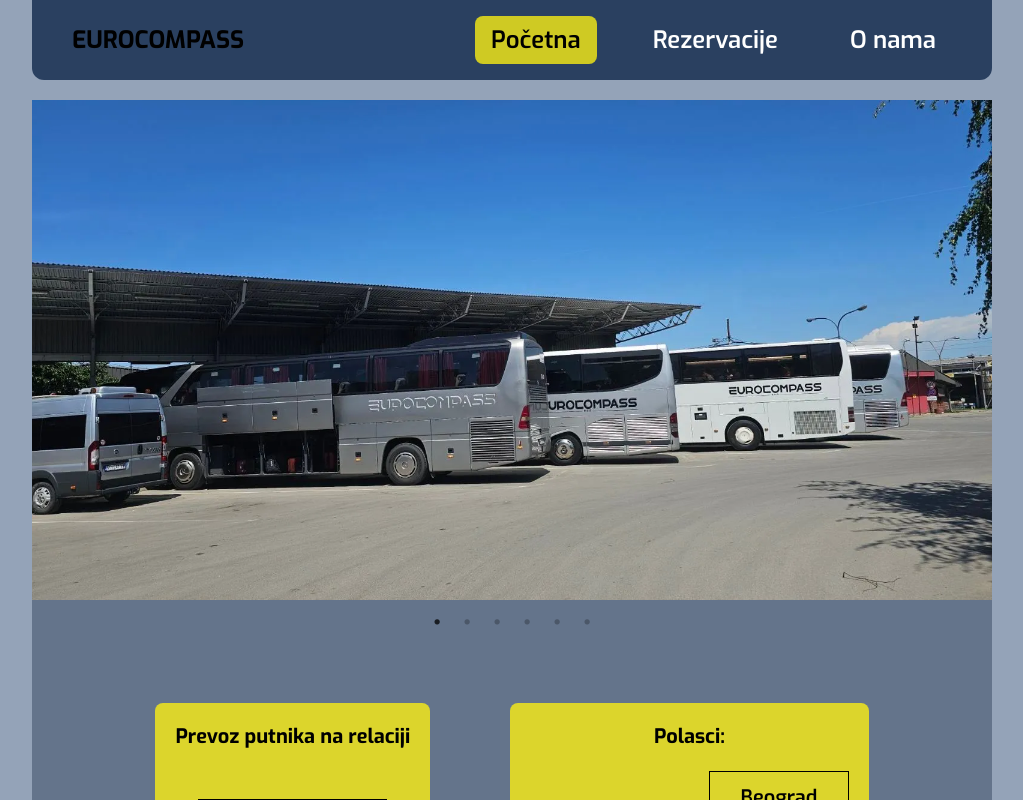
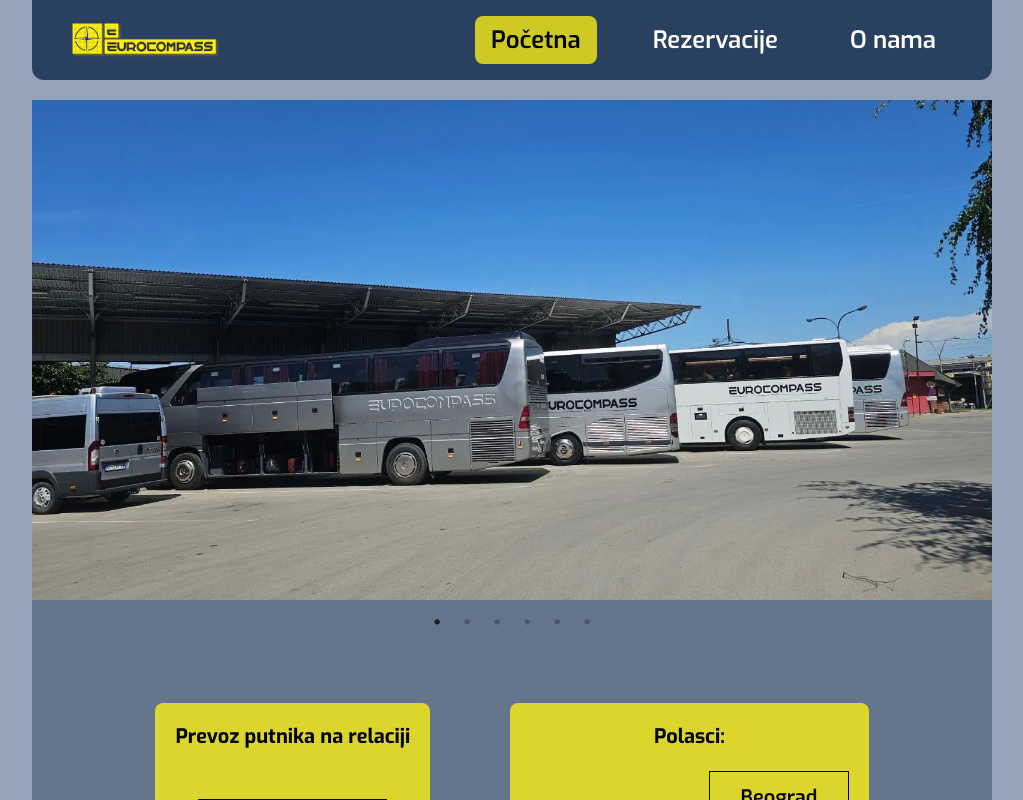
Before and after one commit to minzhoudu/eurocompass-simple, a React (Vite) app: page / in a window 1280 px wide. Shown: the top 800 px of the page, without its empty margins (128-1151 px from the left). Built offline with nearby package versions, Linux system fonts and the light colour scheme.

Commit message:
added logo and favicon

```diff
--- a/index.html
+++ b/index.html
@@ -2,7 +2,7 @@
 <html lang="en">
   <head>
     <meta charset="UTF-8" />
-    <link rel="icon" type="image/svg+xml" href="/vite.svg" />
+    <link rel="icon" type="image/png" href="/images/eurocompass-icon.png" />
     <link rel="preconnect" href="https://fonts.googleapis.com" />
     <link rel="preconnect" href="https://fonts.gstatic.com" crossorigin />
     <link
@@ -10,7 +10,7 @@
       rel="stylesheet"
     />
     <meta name="viewport" content="width=device-width, initial-scale=1.0" />
-    <title>Vite + React + TS</title>
+    <title>Eurocompass doo</title>
   </head>
   <body>
     <div id="root"></div>
--- a/src/components/header/Header.tsx
+++ b/src/components/header/Header.tsx
@@ -1,9 +1,10 @@
 import { useState } from "react";
 import { Link } from "react-router-dom";
 import { GiHamburgerMenu } from "react-icons/gi";
+import { IoCloseSharp } from "react-icons/io5";
 
 import { DesktopNavBarLinks, MobileNavBarModal } from "./components";
-import { IoCloseSharp } from "react-icons/io5";
+import logo from "/images/eurocompass_logo.png";
 
 export const Header = () => {
   const [isNavOpen, setIsNavOpen] = useState(false);
@@ -11,12 +12,13 @@
   return (
     <>
       <nav className="z-10 flex h-20 w-full items-center justify-between rounded-b-xl bg-[#2a4060] px-10 lg:w-3/4">
-        <div>
-          <Link to="/" className="font-bold lg:text-2xl">
-            {/* //TODO Add logo */}
-            EUROCOMPASS
-          </Link>
-        </div>
+        <Link to="/" className="w-1/2 md:w-1/3 lg:w-1/5 xl:w-1/6">
+          <img
+            src={logo}
+            alt="eurocompass_logo"
+            className="max-h-full w-full"
+          />
+        </Link>
 
         {isNavOpen ? (
           <IoCloseSharp
```
Also changed, not shown: public/images/eurocompass-icon.png (added), public/images/eurocompass_logo.png (added).
